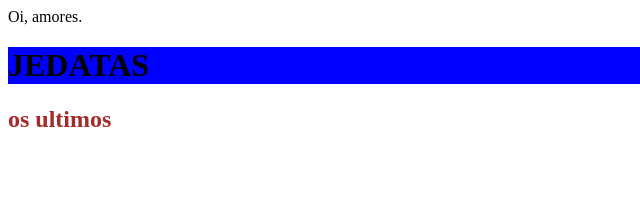
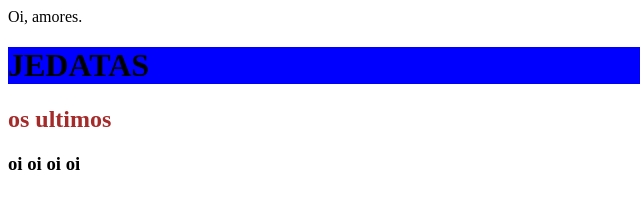
Before and after one commit to hugonorte/abertamente, a plain HTML site: page text.html in a window 1280 px wide. Shown: the full height of the page, 0-640 px from the left. Drawn offline with Linux system fonts and the light colour scheme.

Commit message:
adicionado o h3

```diff
--- a/text.html
+++ b/text.html
@@ -9,5 +9,6 @@
     Oi, amores.
     <h1 style="background-color: blue;">JEDATAS</h1>
     <h2 style="color: brown;"> os ultimos</h2>
+    <h3>oi oi oi oi </h3>
 </body>
 </html>
```
